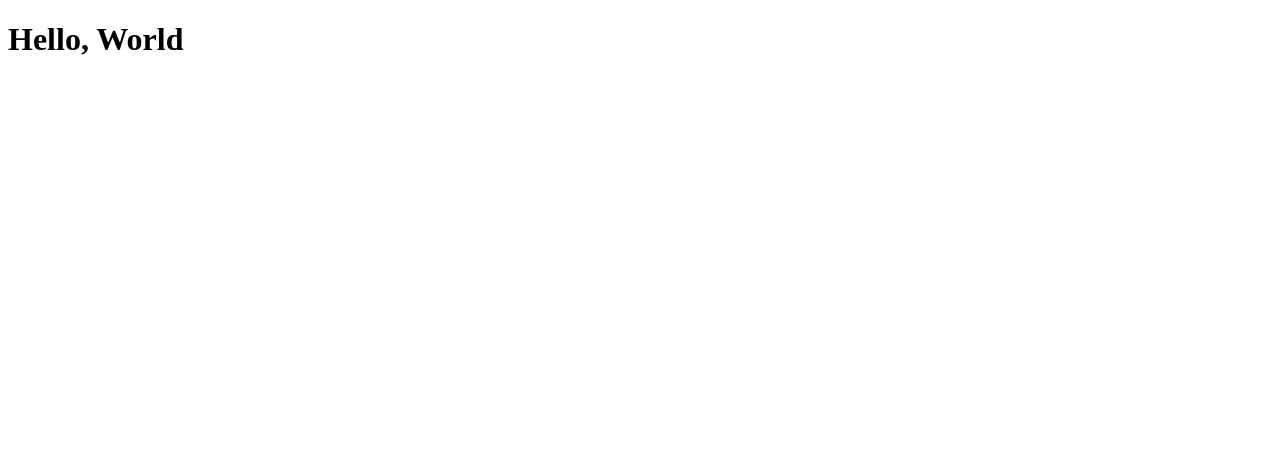
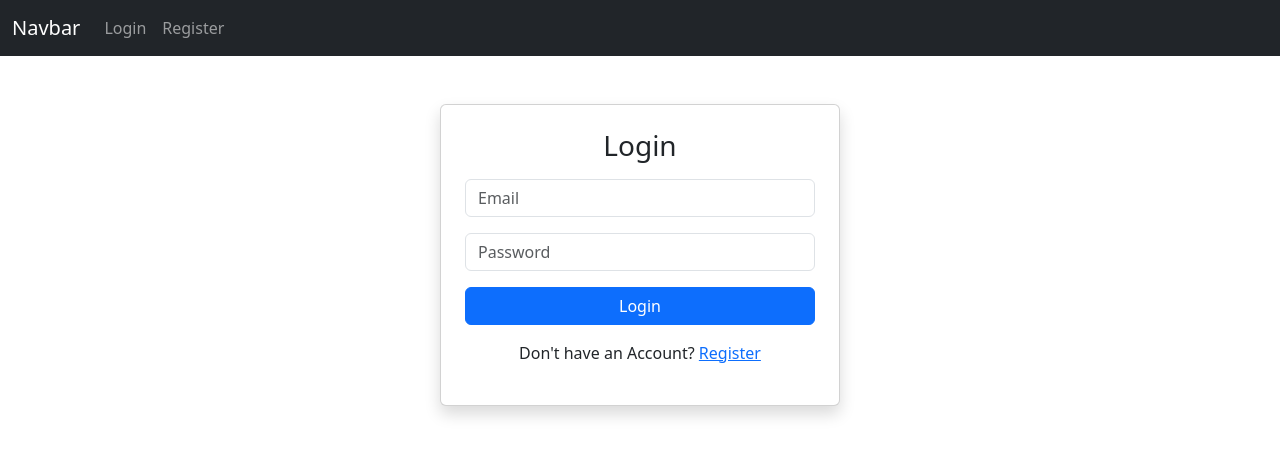
Before and after one commit to arkopash-ops/food-delivery, a React (Vite) app in the folder client/: page / in a window 1280 px wide. Shown: the top 456 px of the page. Built offline with nearby package versions, Linux system fonts and the light colour scheme.

Commit message:
simple login and register form with protected routes

```diff
--- a/client/package.json
+++ b/client/package.json
@@ -10,8 +10,11 @@
     "preview": "vite preview"
   },
   "dependencies": {
+    "bootstrap": "^5.3.8",
+    "bootstrap-icons": "^1.13.1",
     "react": "^19.2.5",
-    "react-dom": "^19.2.5"
+    "react-dom": "^19.2.5",
+    "react-router-dom": "^7.14.1"
   },
   "devDependencies": {
     "@eslint/js": "^9.39.4",
--- a/client/src/App.tsx
+++ b/client/src/App.tsx
@@ -1,7 +1,8 @@
+import AppRouter from "./router/AppRouter";
 function App() {
   return (
     <>
-      <h1>Hello, World</h1>
+      <AppRouter />
     </>
   );
 }
--- /dev/null
+++ b/client/src/components/Layout.tsx
@@ -0,0 +1,17 @@
+import type { ReactNode } from "react";
+import Navbar from "./Navbar";
+
+type LayoutProps = {
+  children: ReactNode;
+};
+
+const Layout = ({ children }: LayoutProps) => {
+  return (
+    <>
+      <Navbar />
+      {children}
+    </>
+  );
+};
+
+export default Layout;
--- /dev/null
+++ b/client/src/components/Navbar.tsx
@@ -0,0 +1,28 @@
+const Navbar = () => {
+  return (
+    <nav className="navbar bg-dark navbar-expand-lg" data-bs-theme="dark">
+      <div className="container-fluid">
+        <a className="navbar-brand" href="#">
+          Navbar
+        </a>
+        <div className="collapse navbar-collapse" id="navbarNav">
+          <ul className="navbar-nav">
+            <li className="nav-item">
+              <a className="nav-link" href="/">
+                Login
+              </a>
+            </li>
+
+            <li className="nav-item">
+              <a className="nav-link" href="/register">
+                Register
+              </a>
+            </li>
+          </ul>
+        </div>
+      </div>
+    </nav>
+  );
+};
+
+export default Navbar;
--- a/client/src/main.tsx
+++ b/client/src/main.tsx
@@ -1,5 +1,7 @@
 import { StrictMode } from "react";
 import { createRoot } from "react-dom/client";
+import "bootstrap/dist/css/bootstrap.min.css";
+import "bootstrap-icons/font/bootstrap-icons.css";
 import App from "./App.tsx";
 
 createRoot(document.getElementById("root")!).render(
--- /dev/null
+++ b/client/src/pages/Auth/Login.tsx
@@ -0,0 +1,85 @@
+import { useState } from "react";
+import { useNavigate } from "react-router-dom";
+
+const Login = () => {
+  const [email, setEmail] = useState("");
+  const [password, setPassword] = useState("");
+  const [loading, setLoading] = useState(false);
+
+  const navigate = useNavigate();
+
+  const handleLogin = async (e: React.FormEvent) => {
+    e.preventDefault();
+    setLoading(true);
+
+    try {
+      const response = await fetch("http://localhost:8080/api/auth/login", {
+        method: "POST",
+        headers: { "Content-Type": "application/json" },
+        body: JSON.stringify({ email, password }),
+        credentials: "include",
+      });
+
+      const data = await response.json();
+
+      if (!response.ok) {
+        alert(data.message || "Login failed");
+        return;
+      }
+
+      if (data.success) {
+        localStorage.setItem("isAuthenticated", "true");
+        window.dispatchEvent(new Event("authChanged"));
+        navigate("/user/dashboard");
+      }
+    } catch (error) {
+      console.error(error);
+      alert("Something went wrong");
+    } finally {
+      setLoading(false);
+    }
+  };
+
+  return (
+    <div className="container d-flex justify-content-center mt-5">
+      <div
+        className="card shadow p-4"
+        style={{ width: "100%", maxWidth: "400px" }}
+      >
+        <h3 className="text-center mb-3">Login</h3>
+
+        <form onSubmit={handleLogin}>
+          <div className="mb-3">
+            <input
+              className="form-control"
+              type="email"
+              placeholder="Email"
+              value={email}
+              onChange={(e) => setEmail(e.target.value)}
+              required
+            />
+          </div>
+
+          <div className="mb-3">
+            <input
+              className="form-control"
+              type="password"
+              placeholder="Password"
+              value={password}
+              onChange={(e) => setPassword(e.target.value)}
+              required
+            />
+          </div>
+
+          <button className="btn btn-primary w-100" disabled={loading}>
+            {loading ? "Logging..." : "Login"}
+          </button>
+
+          <p className="mt-3 text-center">Don't have an Account? <a href="/register">Register</a></p>
+        </form>
+      </div>
+    </div>
+  );
+};
+
+export default Login;
--- /dev/null
+++ b/client/src/pages/Auth/Register.tsx
@@ -0,0 +1,95 @@
+import { useState } from "react";
+import { useNavigate } from "react-router-dom";
+
+const Register: React.FC = () => {
+  const [name, setName] = useState("");
+  const [email, setEmail] = useState("");
+  const [password, setPassword] = useState("");
+  const [loading, setLoading] = useState(false);
+
+  const navigate = useNavigate();
+
+  const handleRegister = async (e: React.FormEvent) => {
+    e.preventDefault();
+    setLoading(true);
+
+    try {
+      const response = await fetch("http://localhost:8080/api/auth/register", {
+        method: "POST",
+        headers: { "Content-Type": "application/json" },
+        body: JSON.stringify({ name, email, password }),
+        credentials: "include",
+      });
+
+      const data = await response.json();
+
+      if (!response.ok) {
+        alert(`Error: ${data.message || "Registration failed"}`);
+        return;
+      }
+
+      if (data.success) {
+        localStorage.setItem("isAuthenticated", "true");
+        window.dispatchEvent(new Event("authChanged"));
+        navigate("/user/dashboard");
+      }
+    } catch (error) {
+      console.error("Registration error:", error);
+      alert("Something went wrong. Please try again later.");
+    } finally {
+      setLoading(false);
+    }
+  };
+
+  return (
+    <div className="container d-flex justify-content-center mt-5">
+      <div
+        className="card shadow p-4"
+        style={{ width: "100%", maxWidth: "400px" }}
+      >
+        <h3 className="text-center mb-3">Register</h3>
+
+        <form onSubmit={handleRegister}>
+            <div className="mb-3">
+            <input
+              className="form-control"
+              type="text"
+              placeholder="Name"
+              value={email}
+              onChange={(e) => setName(e.target.value)}
+              required
+            />
+          </div>
+
+          <div className="mb-3">
+            <input
+              className="form-control"
+              type="email"
+              placeholder="Email"
+              value={email}
+              onChange={(e) => setEmail(e.target.value)}
+              required
+            />
+          </div>
+
+          <div className="mb-3">
+            <input
+              className="form-control"
+              type="password"
+              placeholder="Password"
+              value={password}
+              onChange={(e) => setPassword(e.target.value)}
+              required
+            />
+          </div>
+
+          <button className="btn btn-success w-100" disabled={loading}>
+            {loading ? "Registering..." : "Register"}
+          </button>
+        </form>
+      </div>
+    </div>
+  );
+};
+
+export default Register;
--- /dev/null
+++ b/client/src/router/AppRouter.tsx
@@ -0,0 +1,19 @@
+import { BrowserRouter, Routes, Route } from "react-router-dom";
+import Layout from "../components/Layout";
+import Login from "../pages/Auth/login";
+import Register from "../pages/Auth/Register";
+
+const AppRouter = () => {
+  return (
+    <BrowserRouter>
+      <Layout>
+        <Routes>
+          <Route path="/" element={<Login />}></Route>
+          <Route path="/register" element={<Register />}></Route>
+        </Routes>
+      </Layout>
+    </BrowserRouter>
+  );
+};
+
+export default AppRouter;
```
Also changed, not shown: client/src/components/ProtectedRoute.tsx (added, +18 -0 lines), 2 other files (tests, documents, lock files or other folders).
